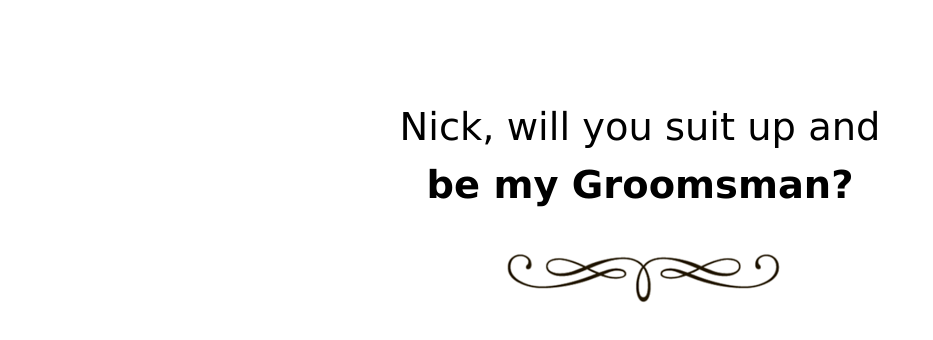
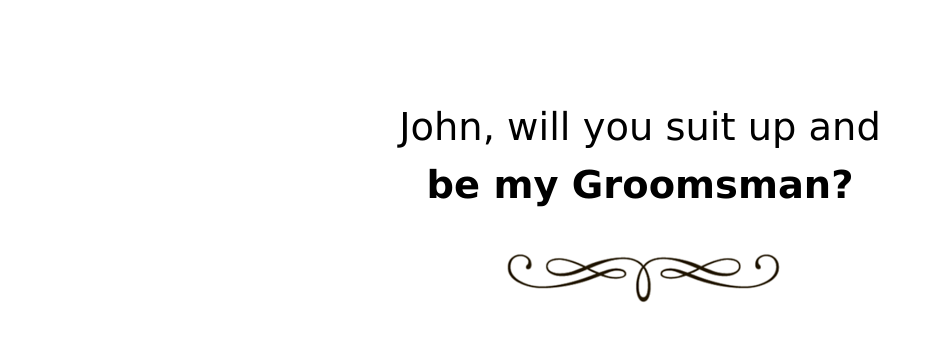
Before and after one commit to jamenta/groomsmen, a plain HTML site: page public/john.html in a window 1280 px wide. Shown: the part 28-368 px from the top of the page, without its empty margins (0-933 px from the left). Drawn offline with Linux system fonts and the light colour scheme.

Commit message:
More initial configuration

```diff
--- a/public/john.html
+++ b/public/john.html
@@ -14,7 +14,7 @@
 		<img src="/images/cigar1.jpg" alt="Banner Image"/>
 	</header>
 	<div align="center" >
-		<div id="question">Nick, will you suit up and <br><b>be my Groomsman?</b></div>
+		<div id="question">John, will you suit up and <br><b>be my Groomsman?</b></div>
 		<img src="/images/swirl.png" alt="Swirl Image" style="padding-top: 25px"/>
 	</div>
 
```
Also changed, not shown: public/css/groomsmenStyle.css (renamed from css/groomsmenStyle.css), public/images/cigar.jpg (renamed from images/cigar.jpg), public/images/swirl.png (renamed from images/swirl.png).
